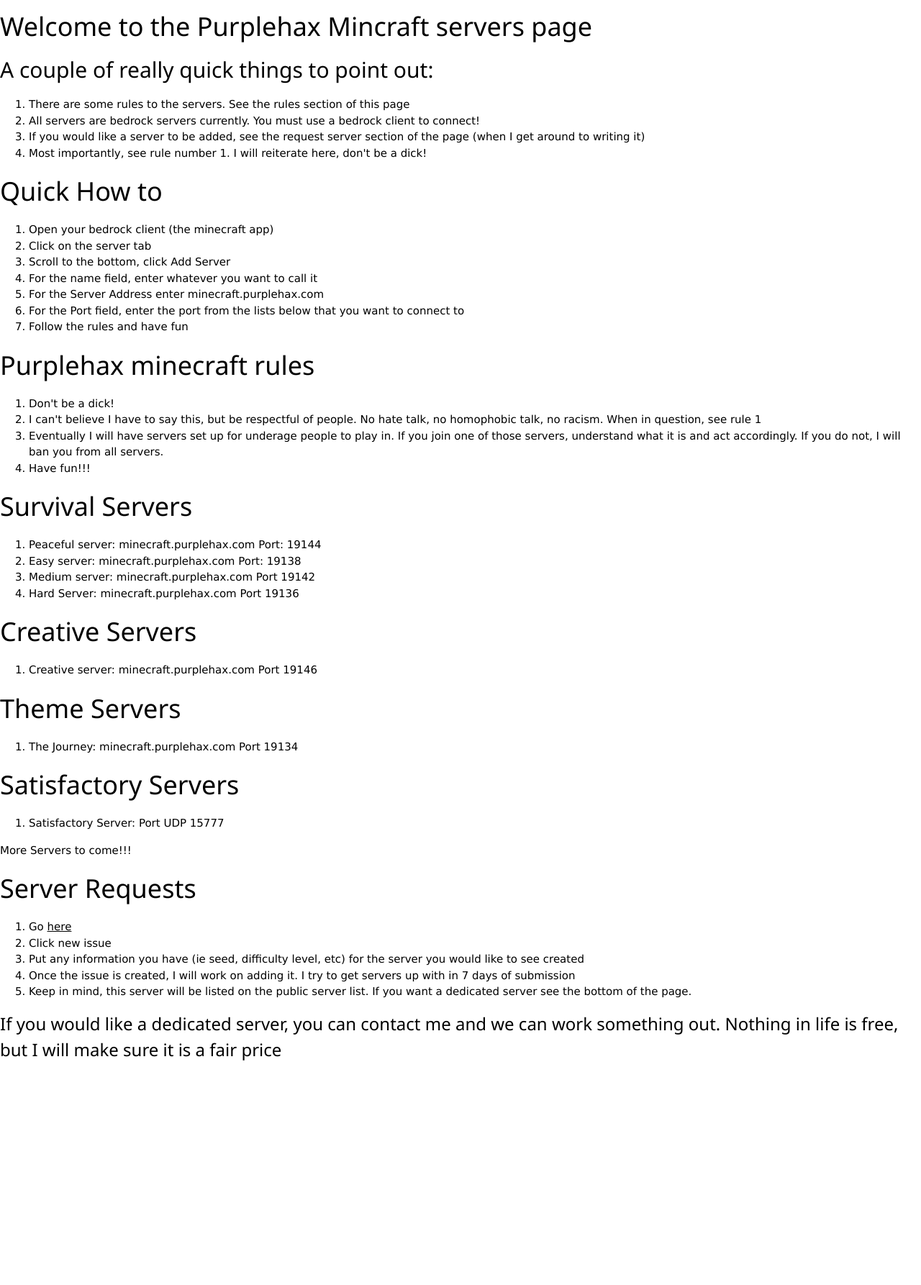
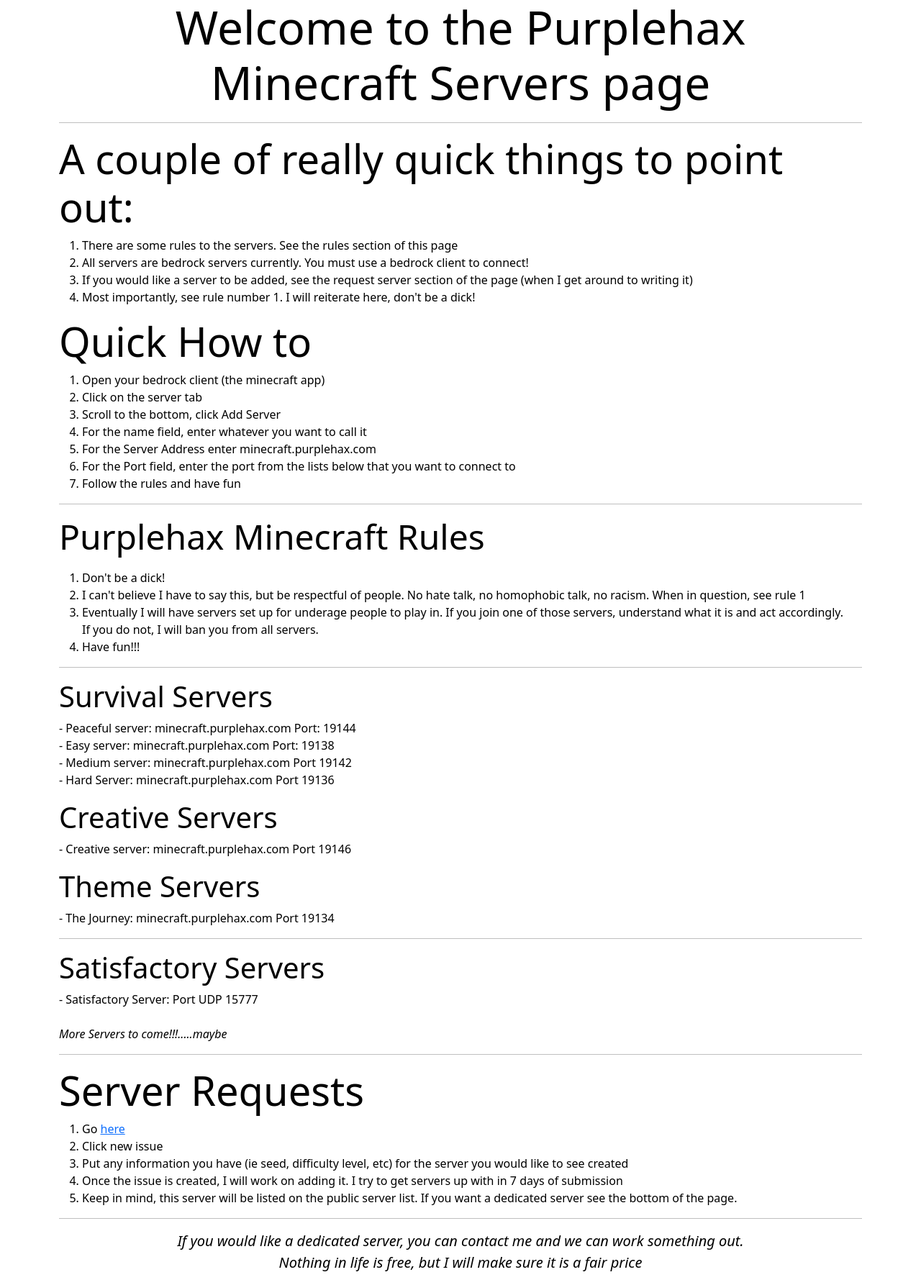
Before and after one commit to edgecases-PurpleHax/minecraft_servers, a Flask app: page / in a window 1280 px wide. Shown: the whole page at 72% size. Before the commit the page ends 1474 px from the top, so only its background shows below. Run offline with Flask 2, Linux system fonts and the light colour scheme.

Commit message:
Updated index.html
Applied new CSS

```diff
--- a/templates/index.html
+++ b/templates/index.html
@@ -2,12 +2,28 @@
 <html lang="en">
 <head>
     <meta charset="UTF-8">
-    <link rel="stylesheet" href="https://www.w3schools.com/w3css/4/w3.css">
+    <link href="https://cdn.jsdelivr.net/npm/bootstrap@5.1.3/dist/css/bootstrap.min.css" rel="stylesheet" integrity="sha384-1BmE4kWBq78iYhFldvKuhfTAU6auU8tT94WrHftjDbrCEXSU1oBoqyl2QvZ6jIW3" crossorigin="anonymous">
     <title>Open Servers</title>
+    <style>
+       body {
+          background-color: #333;
+          color: white;
+        }
+        @media screen and (prefers-color-scheme: light) {
+          body {
+            background-color: white;
+            color: black;
+          }
+        }
+    </style>
 </head>
 <body>
-    <h1>Welcome to the Purplehax Mincraft servers page</h1>
-    <h2>A couple of really quick things to point out:</h2>
+    <div class="header">
+        <h1 align="center" class="display-3">Welcome to the Purplehax<br>Minecraft Servers page</h1>
+    </div>
+    <div class="container">
+        <hr>
+        <h4 class="display-4">A couple of really quick things to point out:</h4>
         <ol>
             <li>
                 There are some rules to the servers. See the rules section of this page
@@ -22,7 +38,9 @@
                 Most importantly, see rule number 1. I will reiterate here, don't be a dick!
             </li>
         </ol>
-    <h1>Quick How to</h1>
+    </div>
+    <div class="container">
+        <h3 class="display-4">Quick How to</h3>
         <ol>
             <li>
                 Open your bedrock client (the minecraft app)
@@ -46,7 +64,9 @@
                 Follow the rules and have fun
             </li>
         </ol>
-    <h1> Purplehax minecraft rules</h1>
+        <hr>
+        <h3 class="display-5"> Purplehax Minecraft Rules</h3>
+            <p>
                 <ol>
                     <li>
                         Don't be a dick!
@@ -55,52 +75,36 @@
                         I can't believe I have to say this, but be respectful of people. No hate talk, no homophobic talk, no racism. When in question, see rule 1
                     </li>
                     <li>
-            Eventually I will have servers set up for underage people to play in. If you join one of those servers, understand what it is and act accordingly. If you do not, I will ban you from all servers.
+                        Eventually I will have servers set up for underage people to play in. If you join one of those servers, understand what it is and act accordingly.<br>If you do not, I will ban you from all servers.
                     </li>
                     <li>
                         Have fun!!!
                     </li>
                 </ol>
-    <h1>Survival Servers</h1>
-    <ol>
-        <li>
-            Peaceful server: minecraft.purplehax.com Port: 19144
-        </li>
-        <li>
-            Easy server: minecraft.purplehax.com Port: 19138
-        </li>
-        <li>
-            Medium server: minecraft.purplehax.com Port 19142
-        </li>
-        <li>
-            Hard Server: minecraft.purplehax.com Port 19136
-        </li>
-
-    </ol>
-        <h1> Creative Servers</h1>
-    <ol>
-        <li>
-            Creative server: minecraft.purplehax.com Port 19146
-        </li>
-    </ol>
-    <h1>
+            </p>
+        <hr>
+        <h4 class="display-6">Survival Servers</h4>
+            <p>
+               - Peaceful server: minecraft.purplehax.com Port: 19144<br>
+               - Easy server: minecraft.purplehax.com Port: 19138<br>
+               - Medium server: minecraft.purplehax.com Port 19142<br>
+               - Hard Server: minecraft.purplehax.com Port 19136<br>
+            </p>
+            <h4 class="display-6"> Creative Servers</h4>
+        <p>- Creative server: minecraft.purplehax.com Port 19146</p>
+        <h4 class="display-6">
             Theme Servers
-    </h1>
-    <ol>
-        <li>
-            The Journey: minecraft.purplehax.com Port 19134
-        </li>
-    </ol>
-    <h1> Satisfactory Servers </h1>
-    <ol>
-	    <li> Satisfactory Server: Port UDP 15777 </li>
-    </ol>
-    <p>
-        More Servers to come!!!
+        </h4>
+        <p>- The Journey: minecraft.purplehax.com Port 19134</p>
+        <hr>
+        <h4 class="display-6"> Satisfactory Servers </h4>
+        <p>- Satisfactory Server: Port UDP 15777<br><br>
+            <em>More Servers to come!!!.....maybe</em>
         </p>
-    <h1>
+        <hr>
+        <h3 class="display-4">
             Server Requests
-    </h1>
+        </h3>
         <ol>
             <li>
                 Go <a href="https://github.com/edgecases-Purplehax/minecraft_servers/issues" target="_blank">here</a>
@@ -118,6 +122,10 @@
                 Keep in mind, this server will be listed on the public server list. If you want a dedicated server see the bottom of the page.
             </li>
         </ol>
-<h3>If you would like a dedicated server, you can contact me and we can work something out. Nothing in life is free, but I will make sure it is a fair price</h3>
+        <hr>
+        <figure class="text-center">
+            <blockquote class="blockquote"><p><em>If you would like a dedicated server, you can contact me and we can work something out.<br>Nothing in life is free, but I will make sure it is a fair price</em></p></blockquote>
+        </figure>
+    </div>
 </body>
 </html>
```
Also changed, not shown: Templates/index.html (+52 -40 lines). Lines whose indentation alone changed are shown as unchanged.
